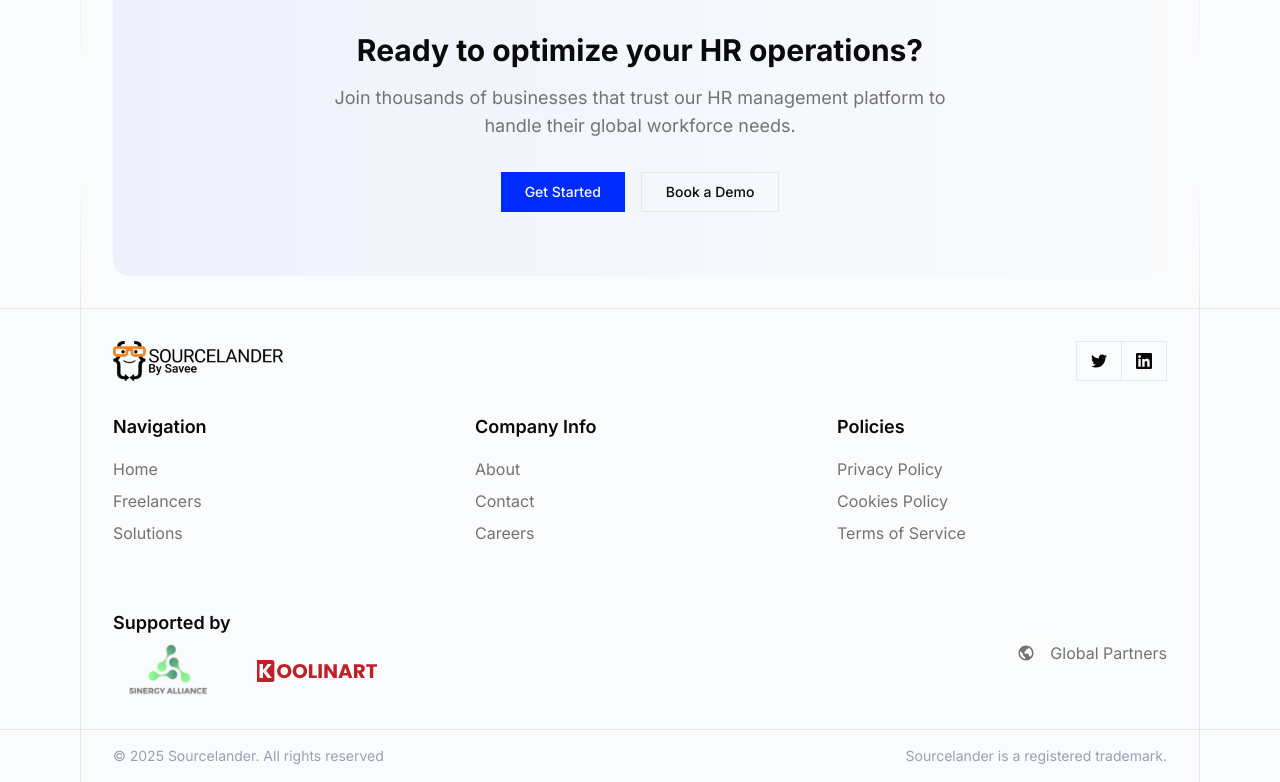
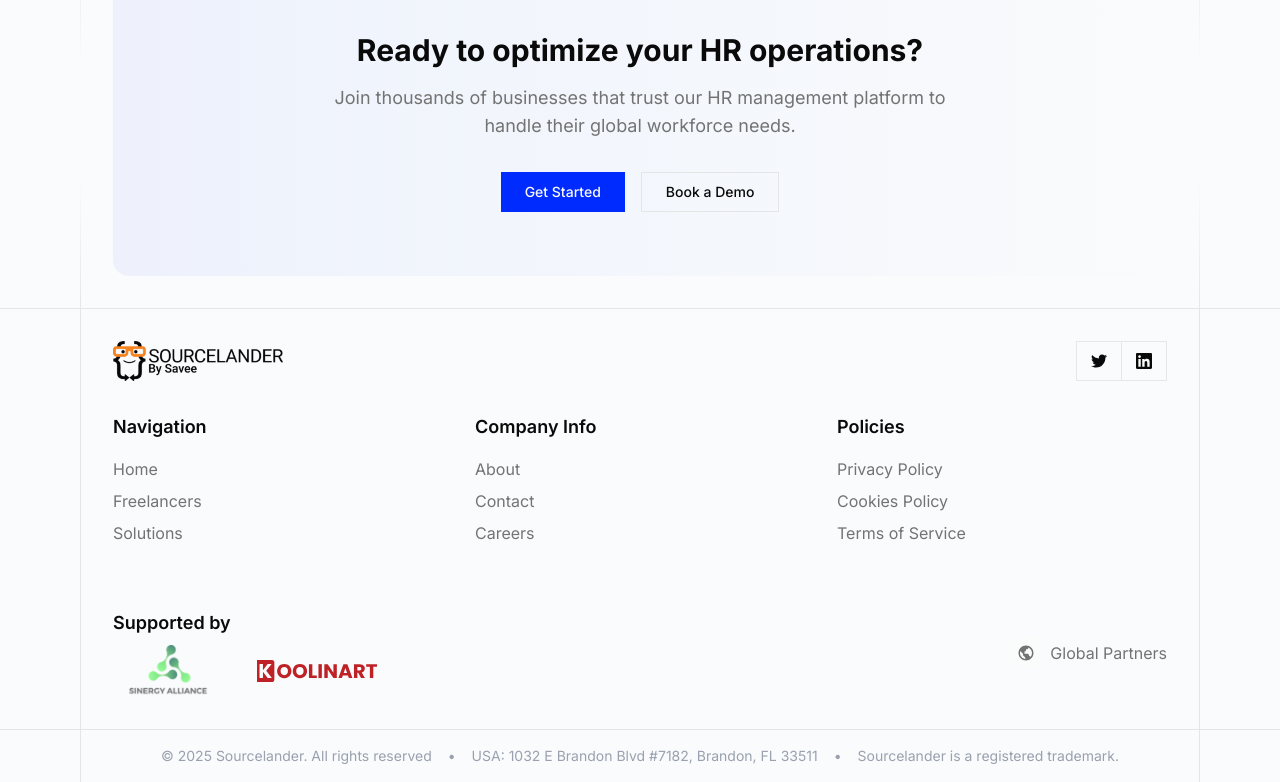
Before and after one commit to Silvak/Sourcelander-Front-React, a Next.js app: page / in a window 1280 px wide. Shown: the part 4053-4835 px from the top of the page. Built offline with nearby package versions, Linux system fonts and the light colour scheme; no server answers.

Commit message:
feat(footer): add USA office address in bottom section

```diff
--- a/src/app/page.tsx
+++ b/src/app/page.tsx
@@ -79,7 +79,7 @@ export default function Home() {
           </p>
         </div>
         <div className="grid grid-cols-1 md:grid-cols-2 lg:grid-cols-3 gap-6 mb-16">
-          <Card className="hover:shadow-lg transition-shadow cursor-pointer">
+          <Card className="hover:shadow-lg transition-shadow">
             <CardHeader>
               <div className="w-12 h-12 bg-primary/10 rounded-lg flex items-center justify-center mb-4">
                 <span className="text-2xl">💻</span>
@@ -91,7 +91,7 @@ export default function Home() {
             </CardContent>
           </Card>
 
-          <Card className="hover:shadow-lg transition-shadow cursor-pointer">
+          <Card className="hover:shadow-lg transition-shadow">
             <CardHeader>
               <div className="w-12 h-12 bg-primary/10 rounded-lg flex items-center justify-center mb-4">
                 <span className="text-2xl">✍️</span>
@@ -103,7 +103,7 @@ export default function Home() {
             </CardContent>
           </Card>
 
-          <Card className="hover:shadow-lg transition-shadow cursor-pointer">
+          <Card className="hover:shadow-lg transition-shadow">
             <CardHeader>
               <div className="w-12 h-12 bg-primary/10 rounded-lg flex items-center justify-center mb-4">
                 <span className="text-2xl">🎨</span>
@@ -115,7 +115,7 @@ export default function Home() {
             </CardContent>
           </Card>
 
-          <Card className="hover:shadow-lg transition-shadow cursor-pointer">
+          <Card className="hover:shadow-lg transition-shadow">
             <CardHeader>
               <div className="w-12 h-12 bg-primary/10 rounded-lg flex items-center justify-center mb-4">
                 <span className="text-2xl">📊</span>
@@ -127,7 +127,7 @@ export default function Home() {
             </CardContent>
           </Card>
 
-          <Card className="hover:shadow-lg transition-shadow cursor-pointer">
+          <Card className="hover:shadow-lg transition-shadow">
             <CardHeader>
               <div className="w-12 h-12 bg-primary/10 rounded-lg flex items-center justify-center mb-4">
                 <span className="text-2xl">📈</span>
@@ -139,7 +139,7 @@ export default function Home() {
             </CardContent>
           </Card>
 
-          <Card className="hover:shadow-lg transition-shadow cursor-pointer">
+          <Card className="hover:shadow-lg transition-shadow">
             <CardHeader>
               <div className="w-12 h-12 bg-primary/10 rounded-lg flex items-center justify-center mb-4">
                 <span className="text-2xl">🏗️</span>
--- a/src/components/common/Footer.tsx
+++ b/src/components/common/Footer.tsx
@@ -11,7 +11,7 @@ export default function Footer({ className = "" }: { className?: string }) {
         <div
           className={cn(
             "relative border-x max-w-[900px] xl:max-w-[1120px] mx-auto min-h-[400px] px-4 sm:px-8 flex flex-col gap-8 md:gap-8 py-4 md:py-8 pl-4",
-            className
+            className,
           )}
         >
           {/* Top Row - Logo and Social Media */}
@@ -74,7 +74,7 @@ export default function Footer({ className = "" }: { className?: string }) {
           </div>
 
           {/* Main Content - Navigation, Company Info, Policies */}
-          <div className="grid grid-cols-1 md:grid-cols-3 gap-8">
+          <div className="grid grid-cols-1 md:grid-cols-3 gap-8 text-left">
             {/* Navigation */}
             <div>
               <h3 className="font-semibold text-lg mb-4">Navigation</h3>
@@ -206,11 +206,14 @@ export default function Footer({ className = "" }: { className?: string }) {
       <section className="w-full px-4 sm:px-8 md:px-12 h-min ">
         <div
           className={cn(
-            "relative border-x text-sm text-gray-400 max-w-[900px] xl:max-w-[1120px] mx-auto min-h-[52px] px-4 sm:px-8 flex flex-wrap items-center justify-between gap-1 md:gap-4 py-4",
-            className
+            "relative border-x text-sm text-gray-400 max-w-[900px] xl:max-w-[1120px] mx-auto min-h-[52px] px-4 sm:px-8 flex flex-col md:flex-row items-center justify-center gap-2 md:gap-4 py-4 text-center",
+            className,
           )}
         >
           <p>© {new Date().getFullYear()} Sourcelander. All rights reserved</p>
+          <span className="hidden md:inline">•</span>
+          <p>USA: 1032 E Brandon Blvd #7182, Brandon, FL 33511</p>
+          <span className="hidden md:inline">•</span>
           <p>Sourcelander is a registered trademark.</p>
         </div>
       </section>
```
